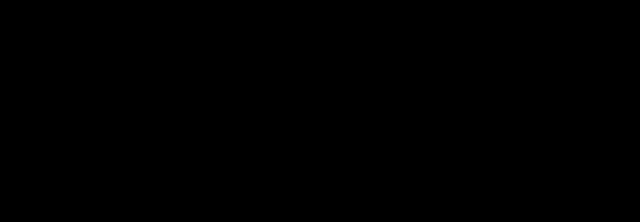
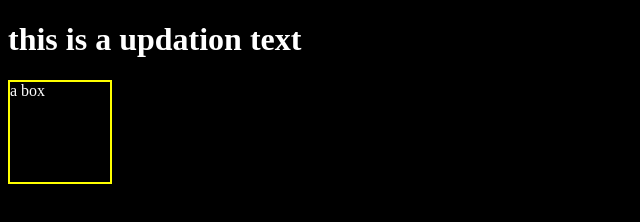
Before and after one commit to xNegi/spotify-clone, a plain HTML site: page index.html in a window 1280 px wide. Shown: the whole page, without its empty margins (0-640 px from the left). Drawn offline with Linux system fonts and the light colour scheme.

Commit message:
updation

```diff
--- a/index.html
+++ b/index.html
@@ -7,6 +7,8 @@
     <link rel ="stylesheet" href="style.css">
 </head>
 <body>
+    <h1> this is a updation text</h1>
+    <div> a box</div>
 
 </body>
 </html>
```
